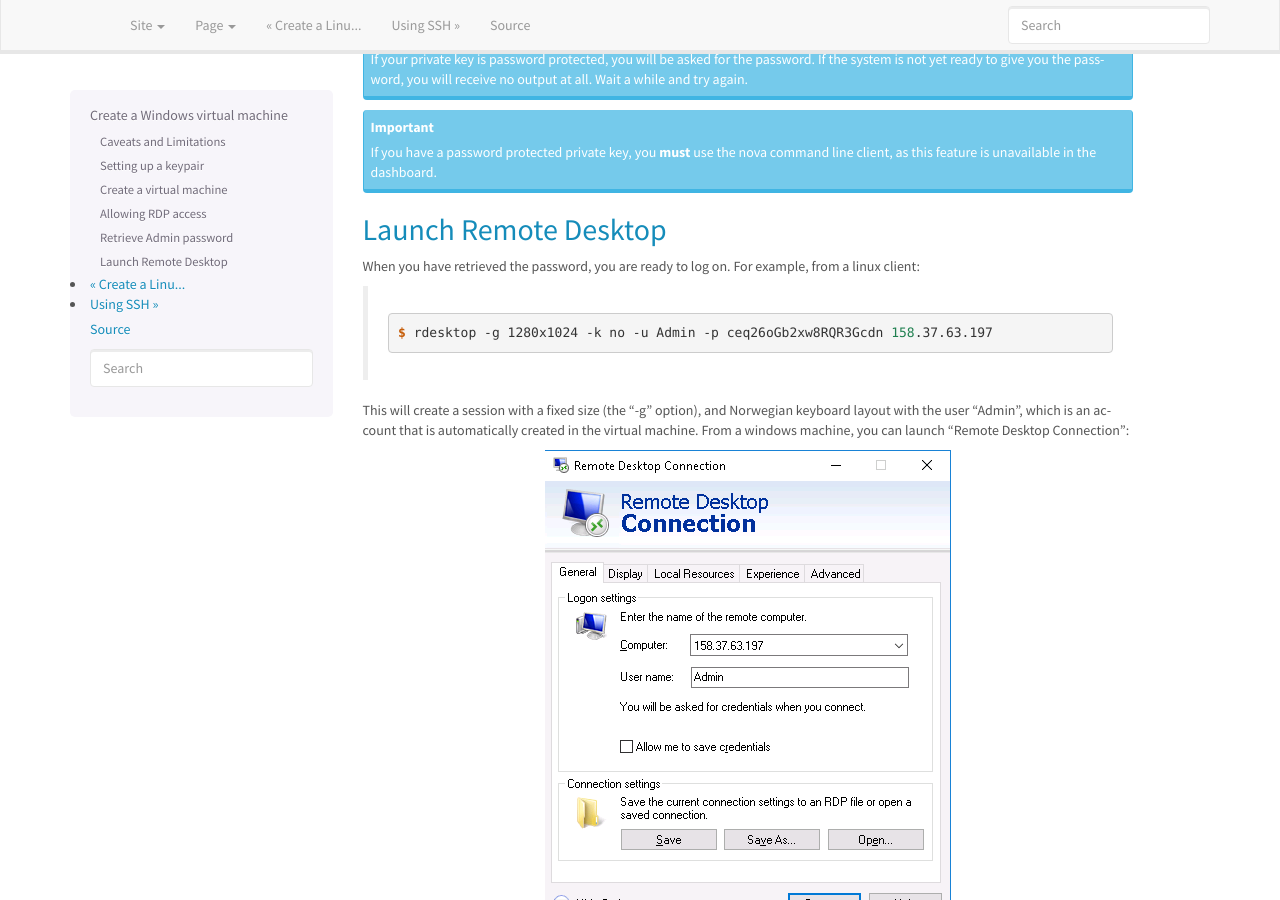
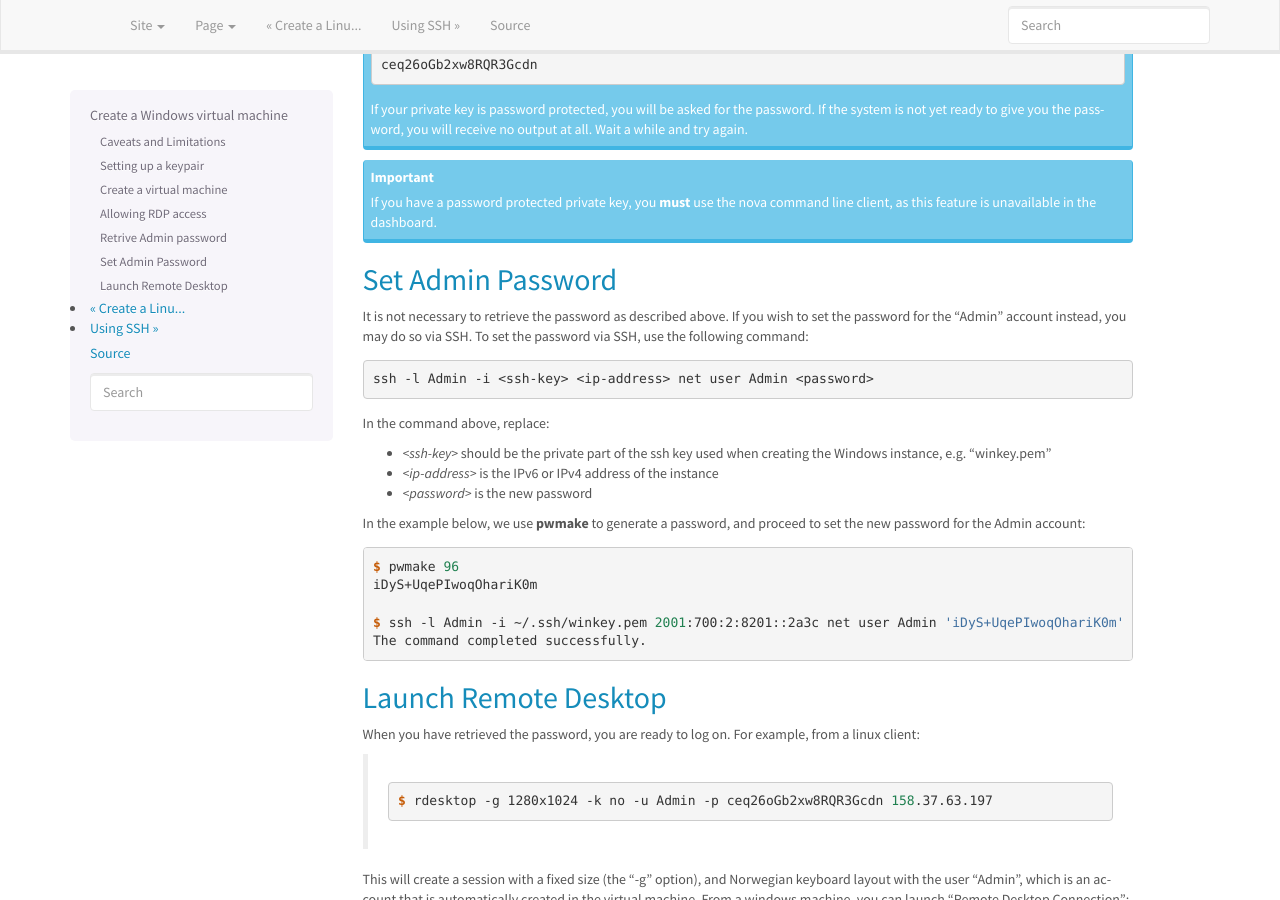
Before and after one commit to norcams/docs-enduser, a Sphinx documentation site: the page built from docs/create-windows-machine.rst, in a window 1280 px wide and 900 px high, scrolled down 9146 px. Built offline with Sphinx 7.4.7, drawn with Linux system fonts in a browser that asks for light colours; some of the changed text lies outside the part shown.

Commit message:
windows admin pw

```diff
--- a/docs/create-windows-machine.rst
+++ b/docs/create-windows-machine.rst
@@ -256,15 +256,19 @@ Optionally, you can also add a rule for ICMP access, so that you can ping the
 instance. This is described in the previous chapter, "Create a Linux virtual machine"
 
 
-Retrieve Admin password
------------------------
+Retrive Admin password
+----------------------
 
-.. IMPORTANT::
-   The local "Administrator" account is disabled by the system a short while after
-   your instance is spawned. "Admin" is the only account available for logon.
+.. TIP:: See below for how to set the Admin password instead of
+	 retrieving it
 
-We are now almost ready to log on to our new Windows virtual machine, but first
-we must retrieve a password. Select "Retrieve Password" from the drop down menu:
+The local "Administrator" account is disabled by the system a short
+while after your instance is spawned. "Admin" is the only account
+available for logon.
+
+We are now almost ready to log on to our new Windows virtual machine,
+but first we must retrieve a password.Select "Retrieve Password" from
+the drop down menu:
 
 .. image:: images/dashboard-create-windows-10.png
    :align: center
@@ -314,6 +318,35 @@ When you click "Decrypt Password", the password will be shown in the "Password"
    If you have a password protected private key, you **must** use the nova command line
    client, as this feature is unavailable in the dashboard.
 
+Set Admin Password
+------------------
+
+It is not necessary to retrieve the password as described above. If
+you wish to set the password for the "Admin" account instead, you may
+do so via SSH. To set the password via SSH, use the following command:
+
+.. code-block:: console
+
+   ssh -l Admin -i <ssh-key> <ip-address> net user Admin <password>
+
+In the command above, replace:
+
+* `<ssh-key>` should be the private part of the ssh key used when
+  creating the Windows instance, e.g. "winkey.pem"
+* `<ip-address>` is the IPv6 or IPv4 address of the instance
+* `<password>` is the new password
+
+In the example below, we use **pwmake** to generate a password, and
+proceed to set the new password for the Admin account:
+
+.. code-block:: console
+
+   $ pwmake 96
+   iDyS+UqePIwoqOhariK0m
+
+   $ ssh -l Admin -i ~/.ssh/winkey.pem 2001:700:2:8201::2a3c net user Admin 'iDyS+UqePIwoqOhariK0m'
+   The command completed successfully.
+
 
 Launch Remote Desktop
 ---------------------
```
